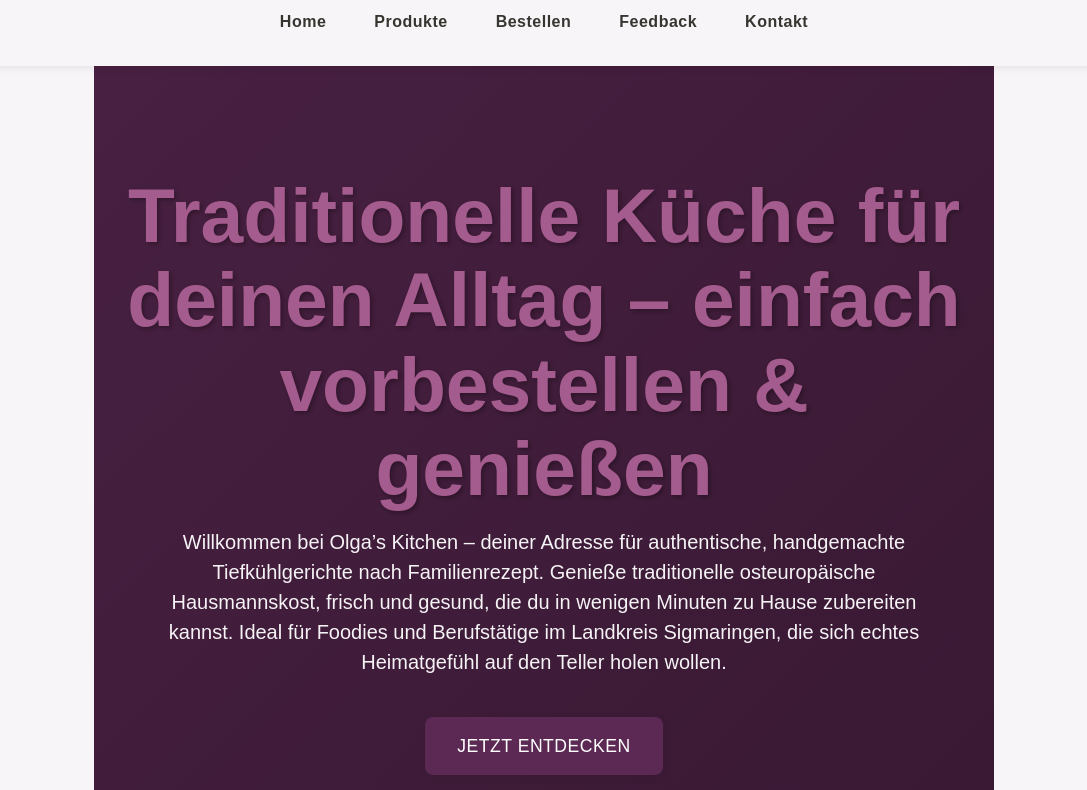
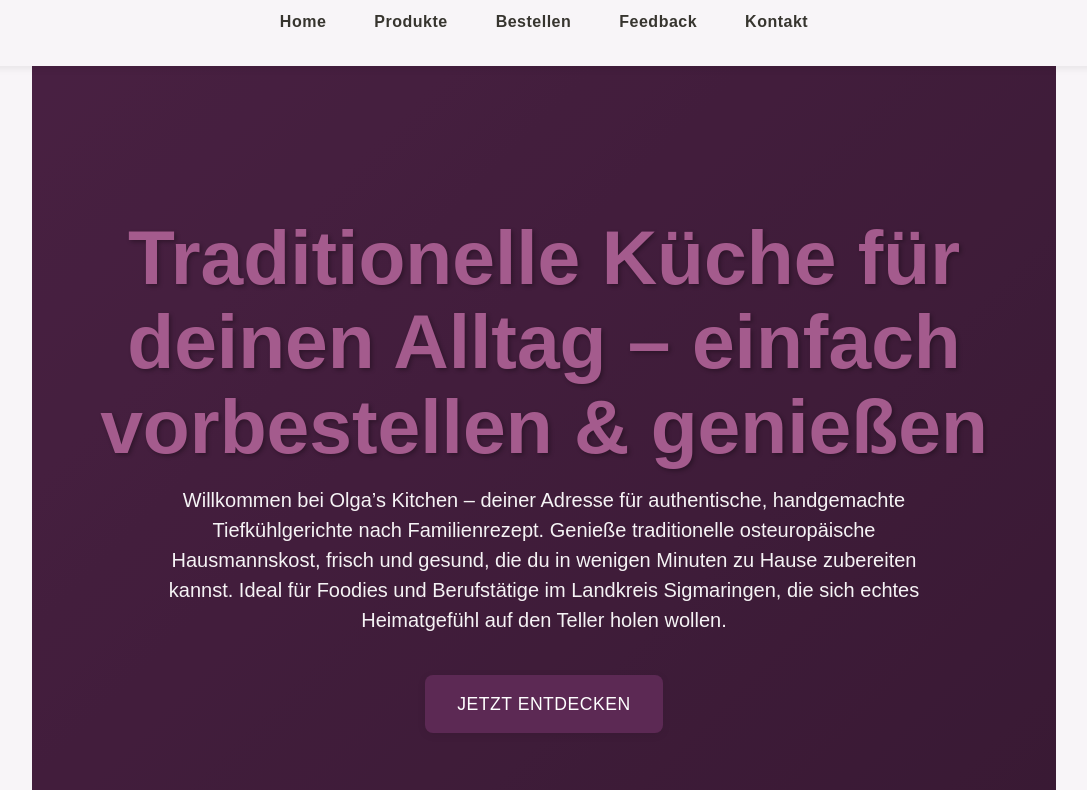
Before and after one commit to tecktim/olgas-kitchen-main, a website built with Vite: page index.html in a window 1280 px wide. Shown: the part 126-916 px from the top of the page, without its empty margins (96-1183 px from the left). Built offline with nearby package versions, Linux system fonts and the light colour scheme.

Commit message:
fix: Adjust section max-width to 80% and improve text alignment

```diff
--- a/public/style.css
+++ b/public/style.css
@@ -173,9 +173,9 @@
 
 /* Sections */
 section {
-  max-width:900px; margin:0 auto;
+  max-width:80%; margin:0 auto;
   padding: calc(var(--spacing)*3) var(--spacing);
-  text-align:center;
+  text-align: center;
 }
 section:nth-child(even) { background: var(--color-bg-dark); }
 section + section { border-top:4px solid var(--color-accent); }
```
